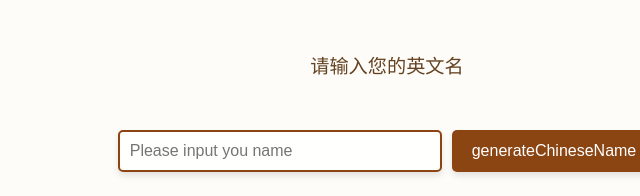
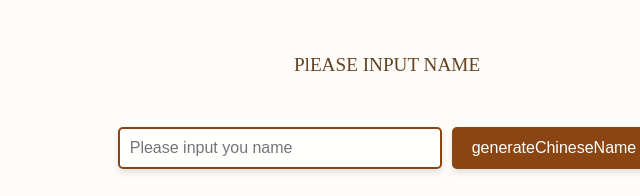
Before and after one commit to TreasureBoss/NameAlchemist, a website: page public/index.html in a window 1280 px wide. Shown: the part 355-551 px from the top of the page, 253-893 px from the left. Drawn offline with Linux system fonts and the light colour scheme; a web font is replaced by a local one.

Commit message:
Update the text

```diff
--- a/public/index.html
+++ b/public/index.html
@@ -11,7 +11,7 @@
   <div class="container">
     <div class="banner">
       <h1>ChineseNameGenerator</h1>
-      <p>请输入您的英文名</p>
+      <p>PlEASE INPUT NAME</p>
     </div>
 
     <div class="input-container">
```
